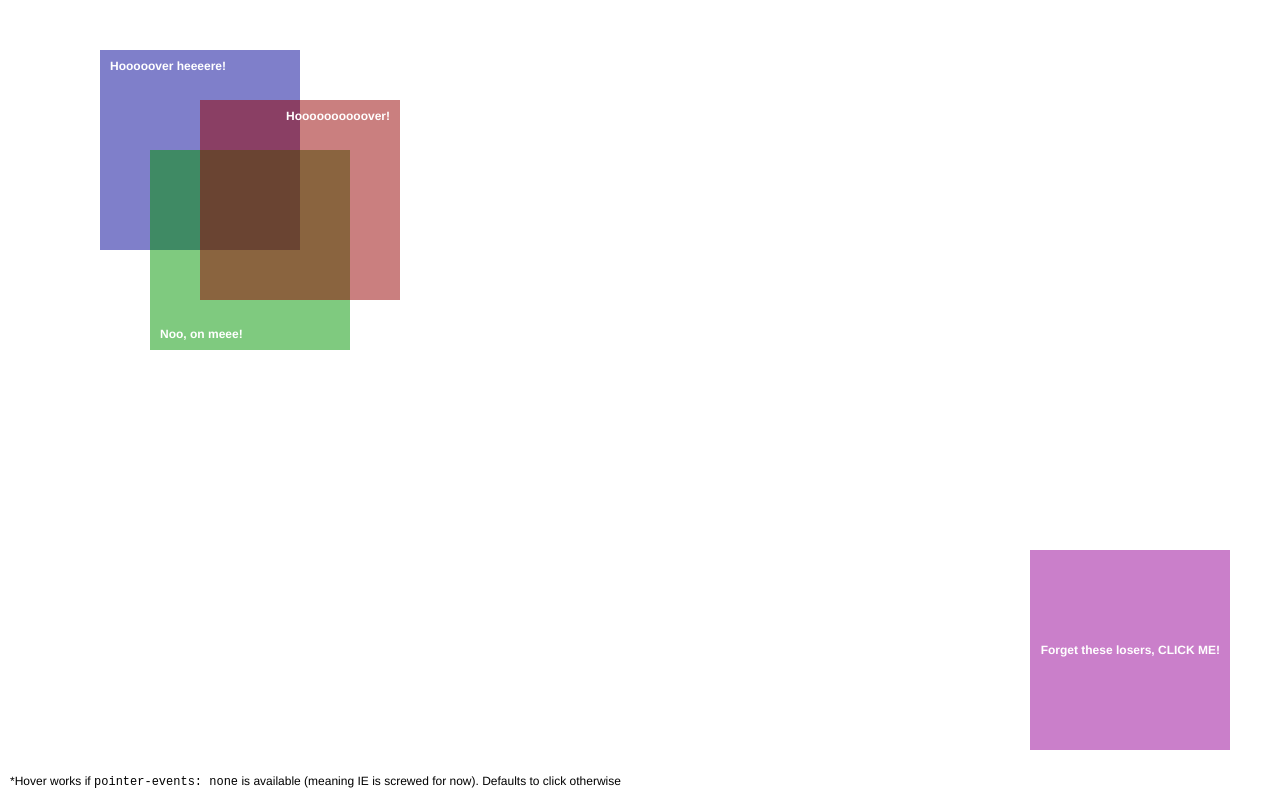
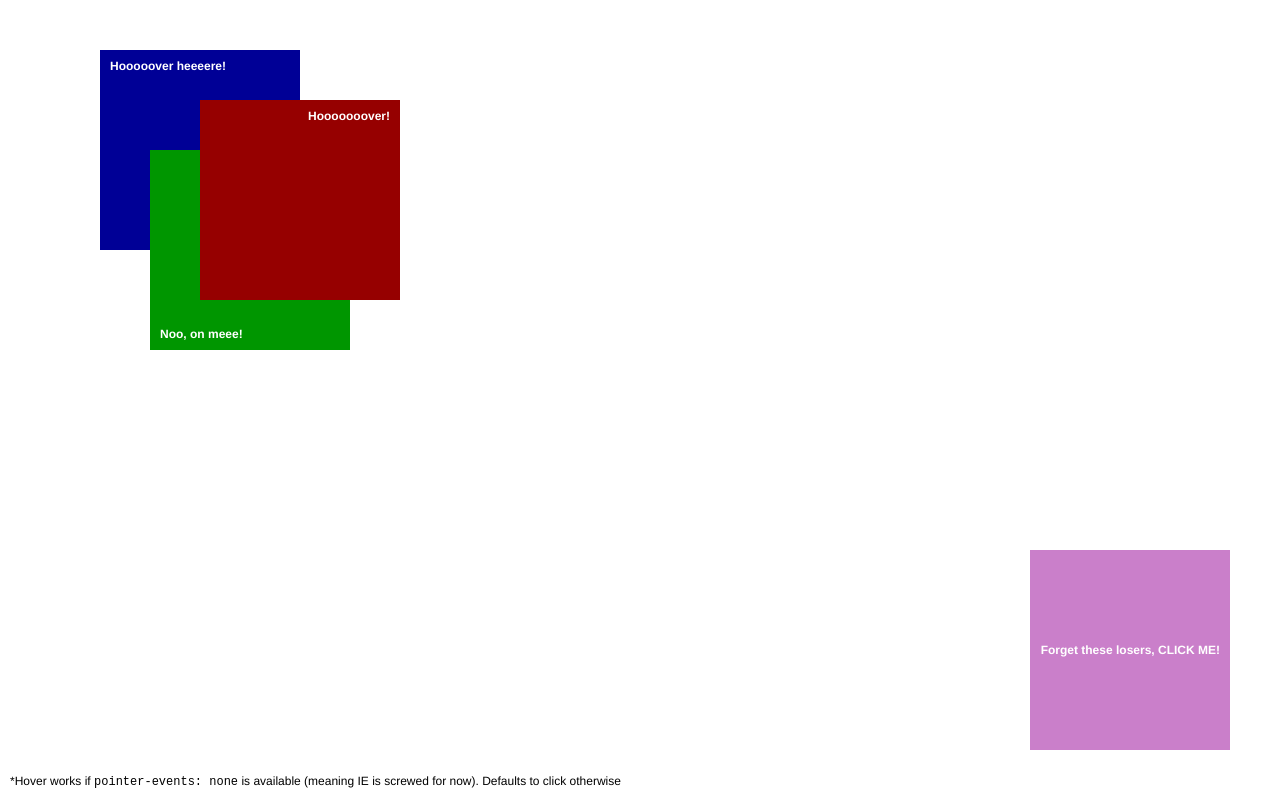
Before and after one commit to chrisdanek/canvasmask, a plain HTML site: page index.html in a window 1280 px wide. Drawn offline with nearby package versions, Linux system fonts and the light colour scheme.

Commit message:
color change to make outlines and stacking more obvious

```diff
--- a/index.html
+++ b/index.html
@@ -22,7 +22,7 @@
     $('#d').canvasMask({
       event : 'click',
       target : 'div',
-      color : '#fcf'
+      color : 'rgba(150,0,150,0.5)'
     })
 
   </script>
--- a/style.css
+++ b/style.css
@@ -2,12 +2,12 @@ body { margin: 0; padding: 0; }
 div { position: absolute; width: 200px; height: 200px; }
 div:before { position: absolute; font: bold 12px/1 Helvetica,Arial,sans-serif; color: #fff; }
 
-#a { left: 100px; top: 50px; background: rgba(0,0,150,0.5); }
+#a { left: 100px; top: 50px; background: rgba(0,0,150,1); }
  #a:before { left: 10px; top: 10px; content: "Hooooover heeeere!";}
-#b { left: 150px; top: 150px; background: rgba(0,150,0,0.5);  }
+#b { left: 150px; top: 150px; background: rgba(0,150,0,1);  }
  #b:before { left: 10px; bottom: 10px; content: "Noo, on meee!";}
-#c { left: 200px; top: 100px; background: rgba(150,0,0,0.5); }
- #c:before { right: 10px; top: 10px; content: "Hoooooooooover!";}
+#c { left: 200px; top: 100px; background: rgba(150,0,0,1); }
+ #c:before { right: 10px; top: 10px; content: "Hooooooover!";}
 
  #d { right: 50px; bottom: 50px; background: rgba(150,0,150,0.5); }
   #d:before { right: 10px; left: 10; top: 50%; margin-top: -0.5em; content: "Forget these losers, CLICK ME!";}
```
